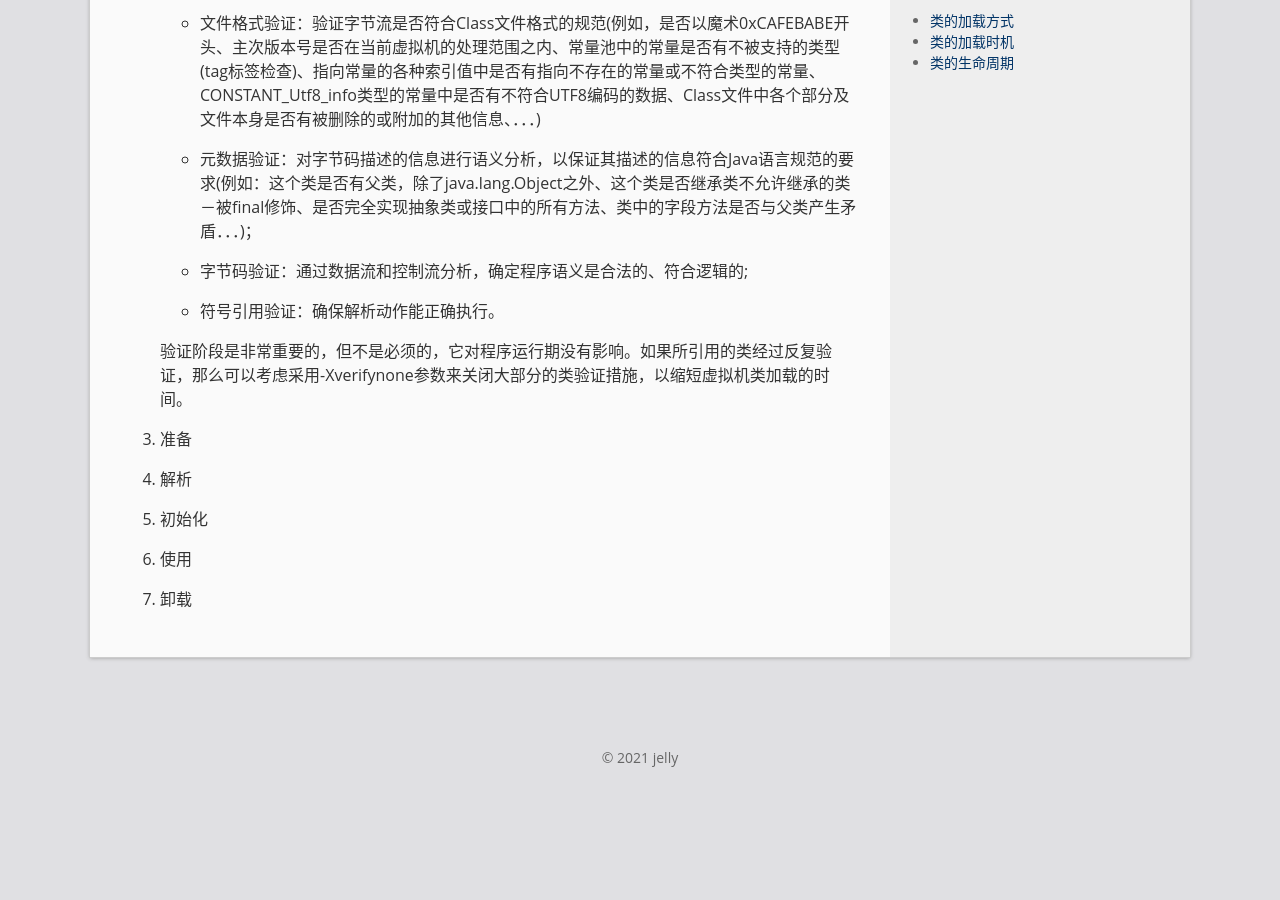
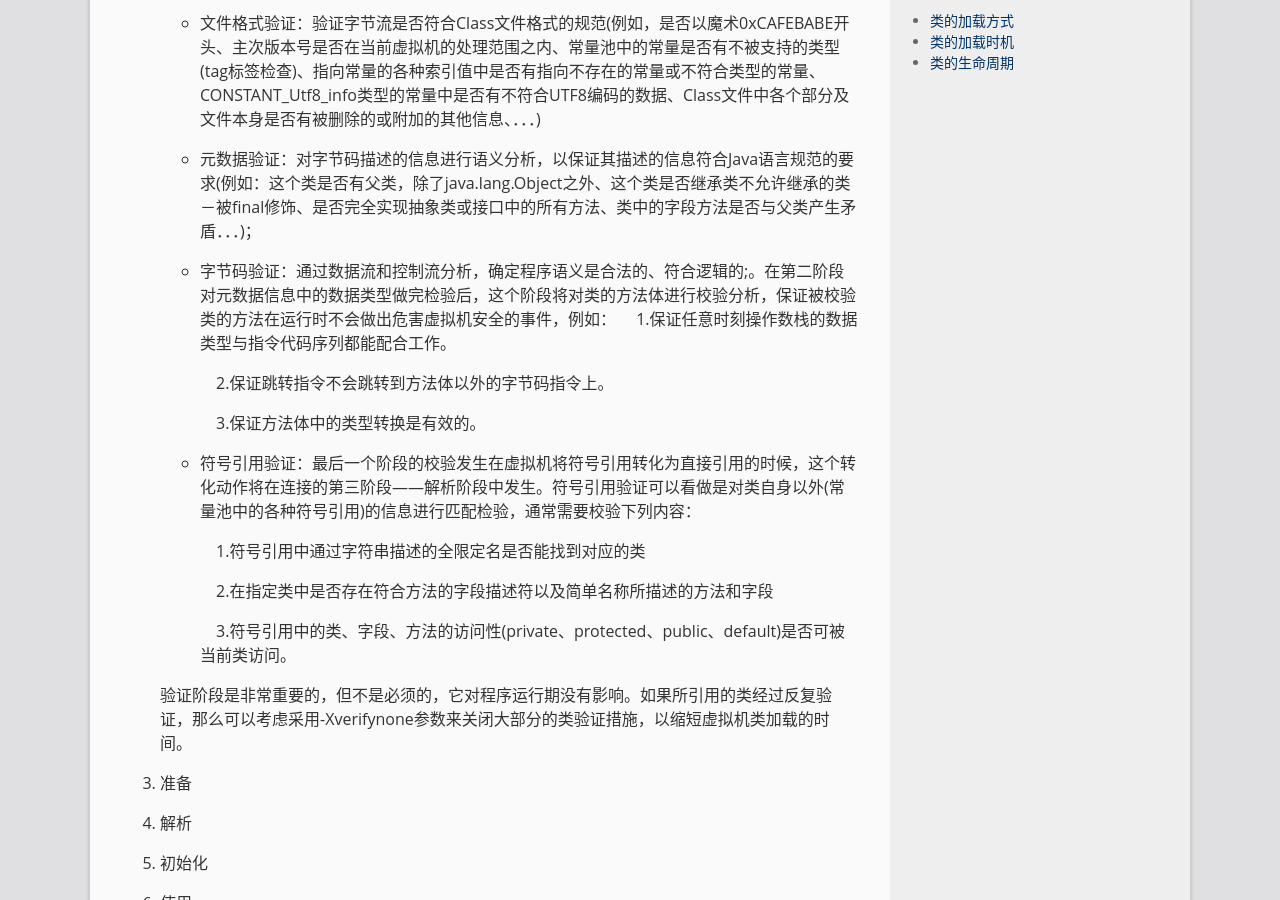
Before and after one commit to jelly-wzj/bigdata, a Jekyll site: the page built from _posts/2021-04-11-jvm之虚拟机类加载机制.md, in a window 1280 px wide and 900 px high, scrolled down 3223 px. Built offline with Jekyll 4.4.1, drawn with Linux system fonts in a browser that asks for light colours; before the commit the page ends 4051 px from its top, so only the background shows below that.

Commit message:
init blog

```diff
--- a/_posts/2021-04-11-jvm之虚拟机类加载机制.md
+++ b/_posts/2021-04-11-jvm之虚拟机类加载机制.md
@@ -142,9 +142,20 @@ java虚拟机是如何加载ＣＬＡＳＳ文件，ＣＬＡＳＳ文件信息
 
    * 元数据验证：对字节码描述的信息进行语义分析，以保证其描述的信息符合Java语言规范的要求(例如：这个类是否有父类，除了java.lang.Object之外、这个类是否继承类不允许继承的类－被final修饰、是否完全实现抽象类或接口中的所有方法、类中的字段方法是否与父类产生矛盾．．．)；
 
-   * 字节码验证：通过数据流和控制流分析，确定程序语义是合法的、符合逻辑的;
+   * 字节码验证：通过数据流和控制流分析，确定程序语义是合法的、符合逻辑的;。在第二阶段对元数据信息中的数据类型做完检验后，这个阶段将对类的方法体进行校验分析，保证被校验类的方法在运行时不会做出危害虚拟机安全的事件，例如：
+     　1.保证任意时刻操作数栈的数据类型与指令代码序列都能配合工作。
 
-   * 符号引用验证：确保解析动作能正确执行。
+     　2.保证跳转指令不会跳转到方法体以外的字节码指令上。
+
+     　3.保证方法体中的类型转换是有效的。
+
+   * 符号引用验证：最后一个阶段的校验发生在虚拟机将符号引用转化为直接引用的时候，这个转化动作将在连接的第三阶段——解析阶段中发生。符号引用验证可以看做是对类自身以外(常量池中的各种符号引用)的信息进行匹配检验，通常需要校验下列内容：
+
+     　1.符号引用中通过字符串描述的全限定名是否能找到对应的类
+
+     　2.在指定类中是否存在符合方法的字段描述符以及简单名称所描述的方法和字段
+
+     　3.符号引用中的类、字段、方法的访问性(private、protected、public、default)是否可被当前类访问。
 
    验证阶段是非常重要的，但不是必须的，它对程序运行期没有影响。如果所引用的类经过反复验证，那么可以考虑采用-Xverifynone参数来关闭大部分的类验证措施，以缩短虚拟机类加载的时间。
 
```
